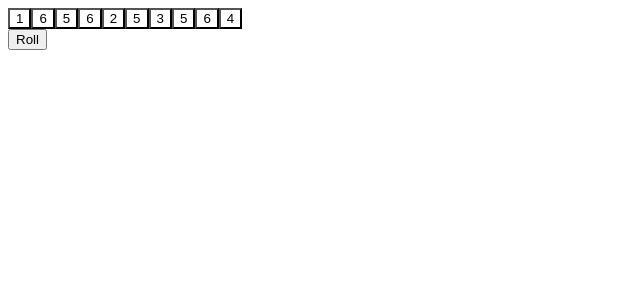
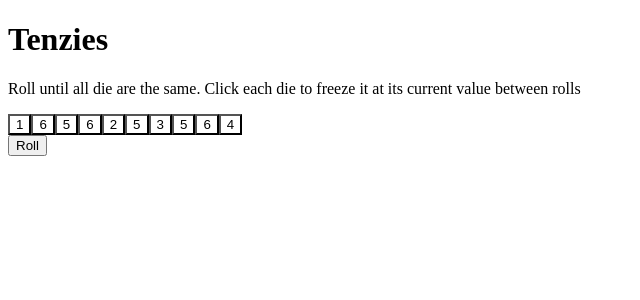
Before and after one commit to yenhtran/tenzies-game, a React app: page / in a window 1280 px wide. Shown: the top 300 px of the page, without its empty margins (0-640 px from the left). Built offline with nearby package versions, Linux system fonts and the light colour scheme; the HTML template or start-up script is replaced by a standard one.

Commit message:
add game description and title

```diff
--- a/src/App.jsx
+++ b/src/App.jsx
@@ -39,6 +39,8 @@
 
   return (
     <main>
+      <h1 className='title'>Tenzies</h1>
+      <p className='instructions'>Roll until all die are the same. Click each die to freeze it at its current value between rolls</p>
       <div className='game-board'>
         {dieElements}
       </div>
--- a/src/index.css
+++ b/src/index.css
@@ -30,10 +30,23 @@
   align-items: center;
 }
 
+.title {
+  font-size: 40px;
+  margin: 0;
+}
+
+.instructions {
+  font-family: 'Inter', sans-serif;
+  font-weight: 400;
+  margin-top: 0;
+  text-align: center;
+}
+
 .game-board {
   display: grid;
   grid-template: auto auto / repeat(5, 1fr);
   gap: 20px;
+  margin-bottom: 40px;
 }
 
 button {
```
